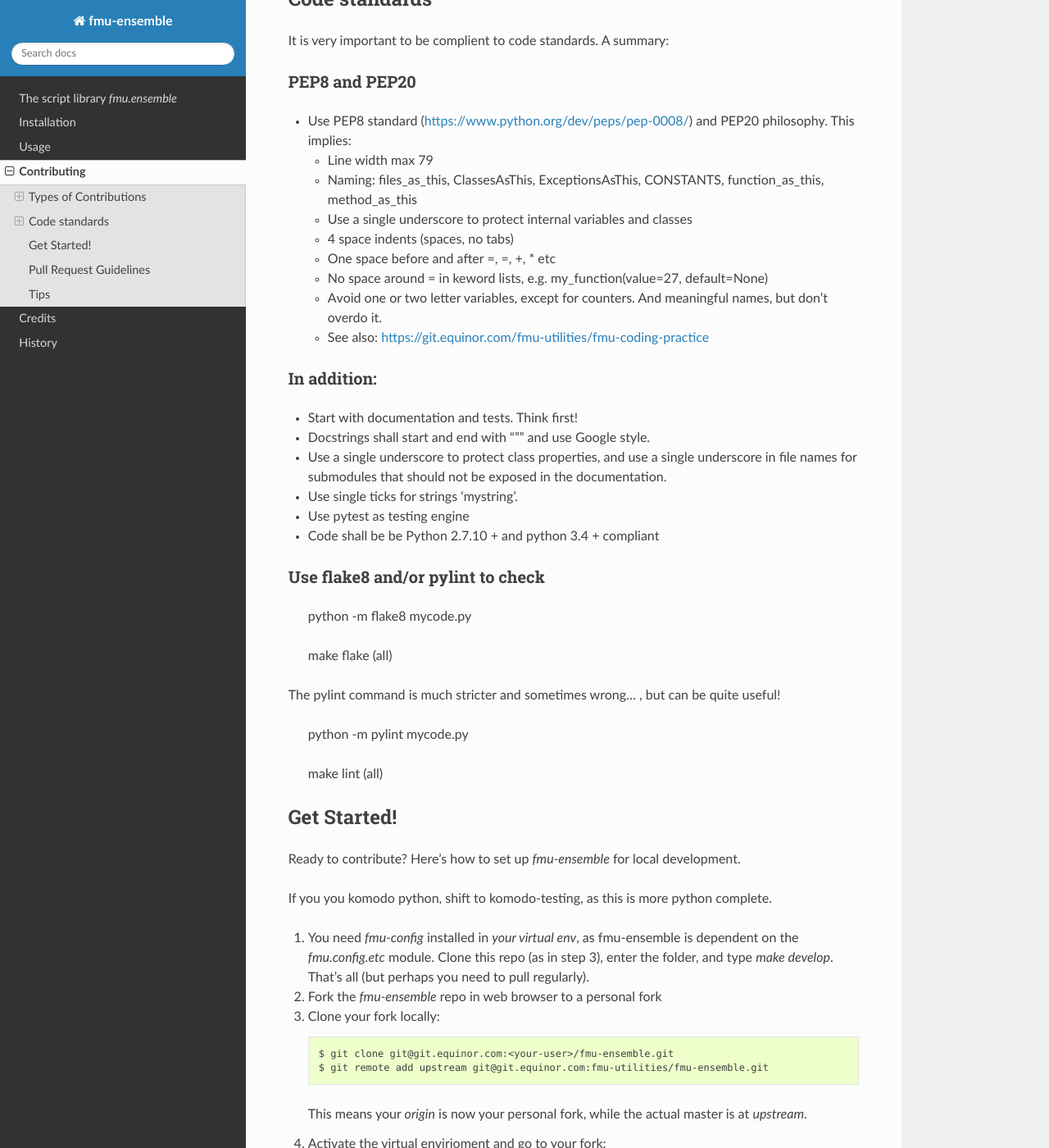
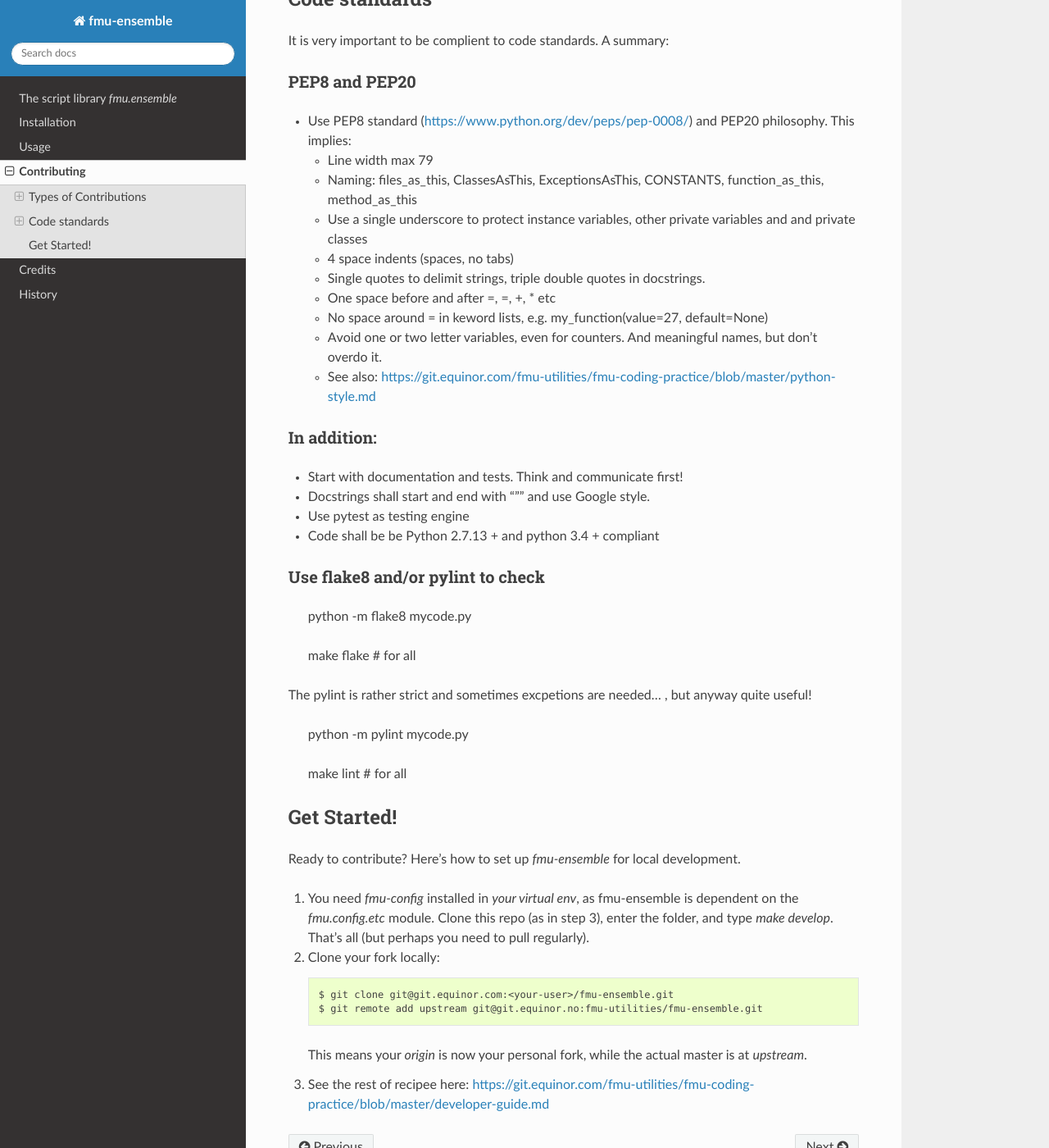
Before and after one commit to equinor/fmu-ensemble, a Sphinx documentation site: the page built from docs/contributing.rst, in a window 1280 px wide and 1400 px high, scrolled down 1228 px. Shown: the whole window at 82% size. Built offline with Sphinx 7.4.7 and the Read the Docs theme 2.0.0, drawn with Linux system fonts in a browser that asks for light colours; pages that are not in the unit, such as notebooks, are missing from menus; some of the changed text lies outside the part shown.

Commit message:
Improve documentation, particular CONTRIBUTIONS

```diff
--- a/CONTRIBUTING.rst
+++ b/CONTRIBUTING.rst
@@ -55,6 +55,7 @@
 * Remember that this is a volunteer-driven project, and that contributions
   are welcome :)
 
+
 Code standards
 --------------
 
@@ -71,35 +72,33 @@
   * Naming: files_as_this, ClassesAsThis, ExceptionsAsThis, CONSTANTS,
     function_as_this, method_as_this
 
-  * Use a single underscore to protect internal variables and classes
+  * Use a single underscore to protect instance variables, other private
+    variables and and private classes
 
   * 4 space indents (spaces, no tabs)
+
+  * Single quotes to delimit strings, triple double quotes in docstrings.
 
   * One space before and after =, =, +, * etc
 
   * No space around  = in keword lists, e.g. my_function(value=27, default=None)
 
-  * Avoid one or two letter variables, except for counters. And meaningful names, but don't
+  * Avoid one or two letter variables, even for counters. And meaningful names, but don't
     overdo it.
 
-  * See also: https://git.equinor.com/fmu-utilities/fmu-coding-practice
+  * See also: https://git.equinor.com/fmu-utilities/fmu-coding-practice/blob/master/python-style.md
 
 
 In addition:
 ~~~~~~~~~~~~
 
-* Start with documentation and tests. Think first!
+* Start with documentation and tests. Think and communicate first!
 
 * Docstrings shall start and end with """ and use Google style.
 
-* Use a single underscore to protect class properties, and use a single underscore
-  in file names for submodules that should not be exposed in the documentation.
-
-* Use single ticks for strings 'mystring'.
-
 * Use pytest as testing engine
 
-* Code shall be be Python 2.7.10 + and python 3.4 + compliant
+* Code shall be be Python 2.7.13 + and python 3.4 + compliant
 
 
 Use flake8 and/or pylint to check
@@ -107,102 +106,31 @@
 
   python -m flake8 mycode.py
 
-  make flake (all)
+  make flake   # for all
 
-The pylint command is much stricter and sometimes wrong... , but can be quite useful!
+The pylint is rather strict and sometimes excpetions are needed... , but anyway quite useful!
 
   python -m pylint mycode.py
 
-  make lint (all)
-
+  make lint   # for all
 
 Get Started!
 ------------
 
 Ready to contribute? Here's how to set up `fmu-ensemble` for local development.
 
-If you you komodo python, shift to komodo-testing, as this is more python complete.
-
 1. You need `fmu-config` installed in *your virtual env*, as fmu-ensemble is dependent
    on the `fmu.config.etc` module. Clone this repo (as in step 3), enter the folder,
    and type `make develop`. That's all (but perhaps you need to pull regularly).
 
-2. Fork the `fmu-ensemble` repo in web browser to a personal fork
 
-3. Clone your fork locally::
+2. Clone your fork locally::
 
      $ git clone git@git.equinor.com:<your-user>/fmu-ensemble.git
-     $ git remote add upstream git@git.equinor.com:fmu-utilities/fmu-ensemble.git
+     $ git remote add upstream git@git.equinor.no:fmu-utilities/fmu-ensemble.git
 
    This means your `origin` is now your personal fork, while the actual master
    is at `upstream`.
 
-4. Activate the virtual envirioment and go to your fork::
-
-     $ <activate your virtual env>
-     $ cd fmu-ensemble/
-     $ pip install -r requirements_dev.txt  (needed once or rarely)
-     $ make develop  (same as pip install -e .)
-     $ make test  (see that test works)
-
-5. Create a branch for local development::
-
-     $ git checkout -b name-of-your-bugfix-or-feature
-
-   Now you can make your changes locally.
-
-6. When you're done making changes, check that your changes pass flake, lint and the tests,
-   including testing and docs::
-
-     $ make flake
-     $ make lint
-     $ make test
-     $ make docs
-
-7. Commit your changes and push your branch to GitHub::
-
-     $ git commit -am "Your detailed description of your changes."
-     $ git push origin name-of-your-bugfix-or-feature
-
-8. Submit a pull request (merge request) through the Git website.
-
-9. Then remove the current branch::
-
-     $ git checkout master
-     $ git fetch upstream
-     $ git merge upstream/master
-
-10. Alterantive in one go::
-
-     $ git pull upstream master
-     $ git push
-     $ git remote  (watch which remotes)
-
-11. Delete your previous branch and make a new feature branch::
-
-      $ git branch -d name-of-your-bugfix-or-feature
-      $ git checkout -b name-of-your-new-bugfix-or-feature
-
-
-Pull Request Guidelines
------------------------
-
-Before you submit a pull request, check that it meets these guidelines:
-
-1. The pull request should include tests.
-
-2. If the pull request adds functionality, the docs should be updated. Put
-   your new functionality into a function with a docstring, and add the
-   feature to the list in README.rst.
-
-
-Tips
-----
-
-To run a subset of tests::
-
-  $ pytest tests/test_<feature>
-
-Or use the Makefile to speed up things::
-
-  $ make test
+3. See the rest of recipee here:
+   https://git.equinor.com/fmu-utilities/fmu-coding-practice/blob/master/developer-guide.md
--- a/README.rst
+++ b/README.rst
@@ -1,6 +1,6 @@
-===============================
+=================================
 The script library *fmu.ensemble*
-===============================
+=================================
 
 FMU Ensemble is a Python module for handling of simulation ensembles
 originating from an FMU (Fast Model Update) workflow.
--- a/docs/index.rst
+++ b/docs/index.rst
@@ -1,5 +1,5 @@
 Welcome to fmu-ensemble's documentation!
-======================================
+========================================
 
 Contents:
 
```
Also changed, not shown: docs/usage.rst (+7 -3 lines).
